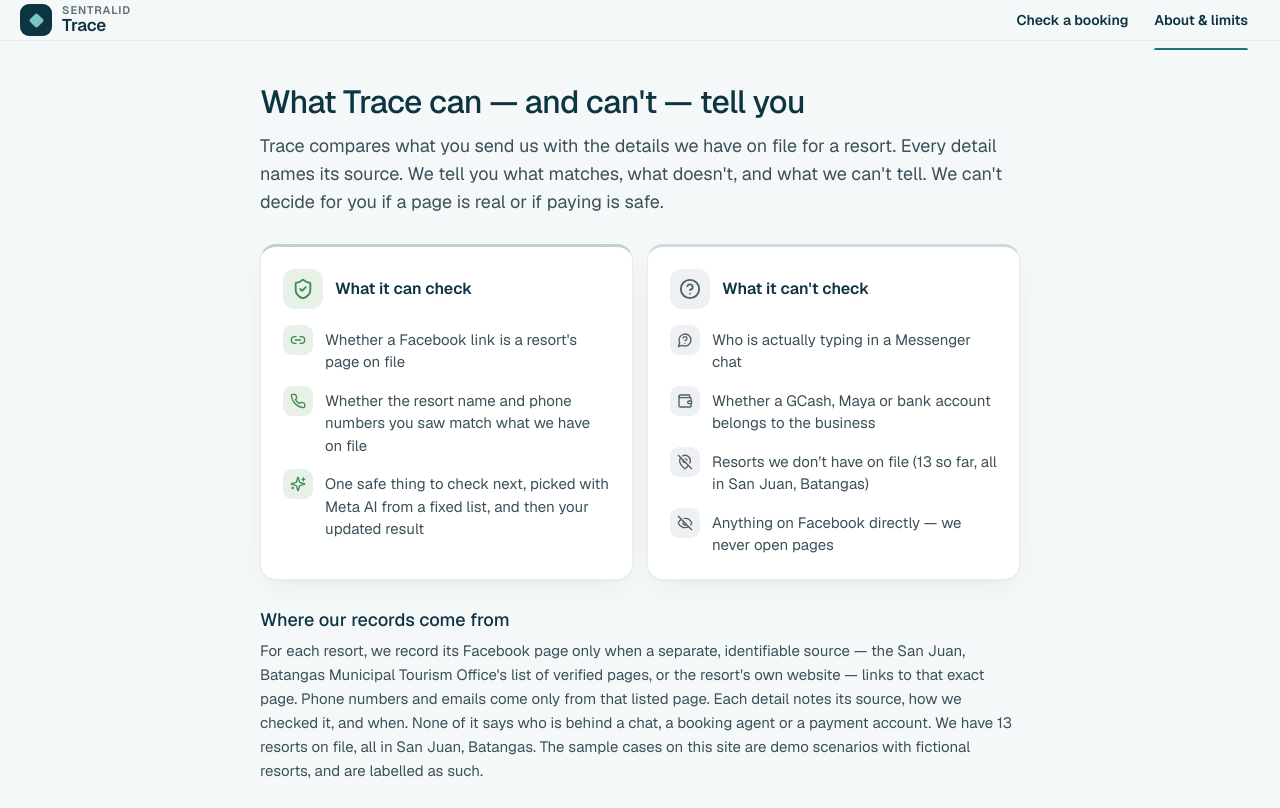
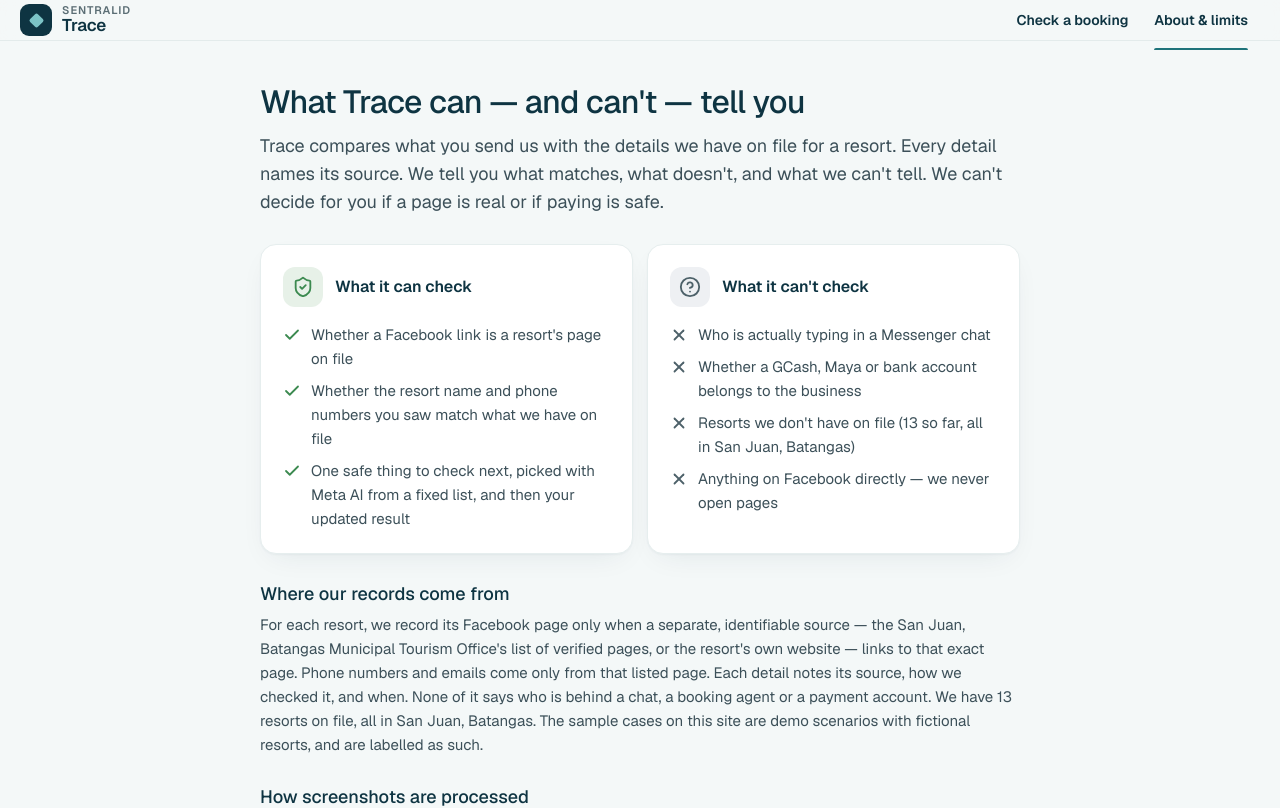
Before and after one commit to flytying/sentralid-trace, a Next.js app: page /about in a window 1280 px wide. Shown: the top 808 px of the page. Built offline with nearby package versions, Linux system fonts and the light colour scheme.

Commit message:
About page: plain check and cross marks, no coloured top edge
Co-Authored-By: Claude Opus 5.5 <noreply@anthropic.com>

```diff
--- a/src/app/about/page.tsx
+++ b/src/app/about/page.tsx
@@ -1,34 +1,22 @@
 import Link from "next/link";
-import {
-  ArrowUpRight,
-  CircleHelp,
-  EyeOff,
-  Link2,
-  MapPinOff,
-  MessageCircleQuestion,
-  Phone,
-  ShieldCheck,
-  Sparkles,
-  Wallet,
-  type LucideIcon,
-} from "lucide-react";
+import { ArrowUpRight, Check, CircleHelp, ShieldCheck, X, type LucideIcon } from "lucide-react";
 
 export const metadata = { title: "About & limits — SentralID Trace" };
 
 const h2 = { margin: 0, fontSize: "var(--fs-h3)", fontWeight: 500 } as const;
 const p = { margin: 0, fontSize: "var(--fs-body)", lineHeight: 1.6, color: "var(--text-2)" } as const;
-const list = { margin: 0, padding: 0, listStyle: "none", display: "flex", flexDirection: "column", gap: 12 } as const;
+const list = { margin: 0, padding: 0, listStyle: "none", display: "flex", flexDirection: "column", gap: 8 } as const;
 
 // Same tones as the findings: "Matches" for what Trace checks, "Can't tell" for what it can't.
 const TONE = {
-  can: { fg: "var(--ok-icon)", bg: "var(--ok-bg)", line: "var(--ok-line)" },
-  cant: { fg: "var(--unk-fg)", bg: "var(--unk-bg)", line: "var(--unk-line)" },
+  can: { fg: "var(--ok-icon)", bg: "var(--ok-bg)", Mark: Check },
+  cant: { fg: "var(--unk-fg)", bg: "var(--unk-bg)", Mark: X },
 } as const;
 
-function LimitCard({ tone, Icon, title, items }: { tone: keyof typeof TONE; Icon: LucideIcon; title: string; items: [LucideIcon, string][] }) {
+function LimitCard({ tone, Icon, title, items }: { tone: keyof typeof TONE; Icon: LucideIcon; title: string; items: string[] }) {
   const t = TONE[tone];
   return (
-    <div className="card" style={{ padding: 22, display: "flex", flexDirection: "column", gap: 16, borderTop: `3px solid ${t.line}` }}>
+    <div className="card" style={{ padding: 22, display: "flex", flexDirection: "column", gap: 16 }}>
       <div style={{ display: "flex", alignItems: "center", gap: 12 }}>
         <span style={{ display: "grid", placeItems: "center", width: 40, height: 40, borderRadius: 12, background: t.bg, color: t.fg, flexShrink: 0 }}>
           <Icon size={22} aria-hidden="true" />
@@ -36,12 +24,10 @@ function LimitCard({ tone, Icon, title, items }: { tone: keyof typeof TONE; Icon
         <h2 style={{ ...h2, fontSize: "var(--fs-title)", fontWeight: 600 }}>{title}</h2>
       </div>
       <ul style={list}>
-        {items.map(([ItemIcon, text]) => (
-          <li key={text} style={{ display: "flex", alignItems: "flex-start", gap: 12 }}>
-            <span style={{ display: "grid", placeItems: "center", width: 30, height: 30, borderRadius: 9, background: t.bg, color: t.fg, flexShrink: 0 }}>
-              <ItemIcon size={16} aria-hidden="true" />
-            </span>
-            <span style={{ fontSize: "var(--fs-body)", lineHeight: 1.5, color: "var(--text-2)", paddingTop: 4 }}>{text}</span>
+        {items.map((text) => (
+          <li key={text} style={{ display: "flex", alignItems: "flex-start", gap: 10 }}>
+            <t.Mark size={18} strokeWidth={2.4} aria-hidden="true" style={{ color: t.fg, flexShrink: 0, marginTop: 3 }} />
+            <span style={{ fontSize: "var(--fs-body)", lineHeight: 1.6, color: "var(--text-2)" }}>{text}</span>
           </li>
         ))}
       </ul>
@@ -69,9 +55,9 @@ export default function AboutPage() {
           Icon={ShieldCheck}
           title="What it can check"
           items={[
-            [Link2, "Whether a Facebook link is a resort's page on file"],
-            [Phone, "Whether the resort name and phone numbers you saw match what we have on file"],
-            [Sparkles, "One safe thing to check next, picked with Meta AI from a fixed list, and then your updated result"],
+            "Whether a Facebook link is a resort's page on file",
+            "Whether the resort name and phone numbers you saw match what we have on file",
+            "One safe thing to check next, picked with Meta AI from a fixed list, and then your updated result",
           ]}
         />
         <LimitCard
@@ -79,10 +65,10 @@ export default function AboutPage() {
           Icon={CircleHelp}
           title="What it can't check"
           items={[
-            [MessageCircleQuestion, "Who is actually typing in a Messenger chat"],
-            [Wallet, "Whether a GCash, Maya or bank account belongs to the business"],
-            [MapPinOff, "Resorts we don't have on file (13 so far, all in San Juan, Batangas)"],
-            [EyeOff, "Anything on Facebook directly — we never open pages"],
+            "Who is actually typing in a Messenger chat",
+            "Whether a GCash, Maya or bank account belongs to the business",
+            "Resorts we don't have on file (13 so far, all in San Juan, Batangas)",
+            "Anything on Facebook directly — we never open pages",
           ]}
         />
       </div>
```
